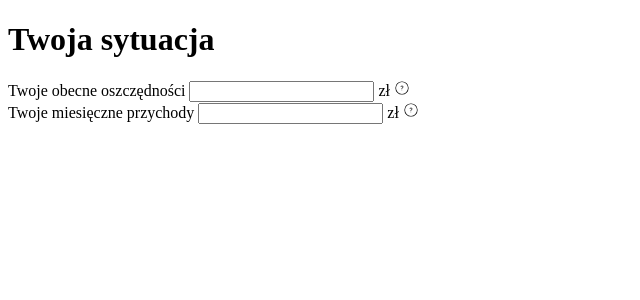
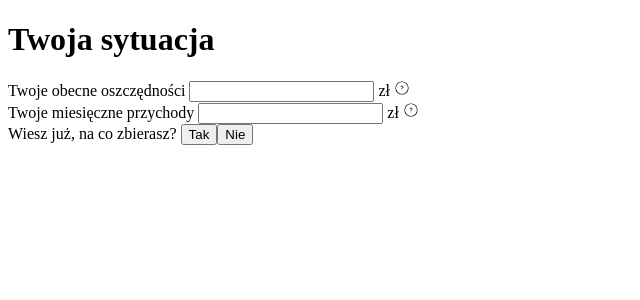
Before and after one commit to malyvsen/hypofin, a React (Create React App) app in the folder frontend/: page / in a window 1280 px wide. Shown: the top 300 px of the page, without its empty margins (0-640 px from the left). Built offline with nearby package versions, Linux system fonts and the light colour scheme.

Commit message:
feature: add goal price input

```diff
--- a/frontend/src/App.js
+++ b/frontend/src/App.js
@@ -5,7 +5,7 @@ function App() {
   const [currentSavings, setCurrentSavings] = useState();
   const [monthlyIncome, setMonthlyIncome] = useState();
   const [goalKnown, setGoalKnown] = useState();
-  const [goalCost, setGoalCost] = useState();
+  const [goalPrice, setGoalPrice] = useState();
   return (
     <div className="App">
       <SituationPage
@@ -13,6 +13,10 @@ function App() {
         setCurrentSavings={setCurrentSavings}
         monthlyIncome={monthlyIncome}
         setMonthlyIncome={setMonthlyIncome}
+        goalKnown={goalKnown}
+        setGoalKnown={setGoalKnown}
+        goalPrice={goalPrice}
+        setGoalPrice={setGoalPrice}
       ></SituationPage>
     </div>
   );
--- a/frontend/src/MoneyInput.js
+++ b/frontend/src/MoneyInput.js
@@ -11,7 +11,7 @@ function MoneyInput({ title, help, value, setValue }) {
         min={0}
         step={1000}
         value={value === undefined ? "" : value}
-        onChange={(e) => setValue(e.target.value)}
+        onChange={(e) => setValue(parseInt(e.target.value))}
       />{" "}
       zł{" "}
       {help === undefined ? (
--- a/frontend/src/SituationPage.js
+++ b/frontend/src/SituationPage.js
@@ -5,6 +5,10 @@ function SituationPage({
   setCurrentSavings,
   monthlyIncome,
   setMonthlyIncome,
+  goalKnown,
+  setGoalKnown,
+  goalPrice,
+  setGoalPrice,
 }) {
   return (
     <div className="Page">
@@ -21,6 +25,27 @@ function SituationPage({
         value={monthlyIncome}
         setValue={setMonthlyIncome}
       />
+      <div>
+        Wiesz już, na co zbierasz?{" "}
+        <button type="button" onClick={() => setGoalKnown(true)}>
+          {goalKnown === true ? <b>Tak</b> : "Tak"}
+        </button>
+        <button type="button" onClick={() => setGoalKnown(false)}>
+          {goalKnown === false ? <b>Nie</b> : "Nie"}
+        </button>
+      </div>
+      {goalKnown === true ? (
+        <MoneyInput
+          title="Ile to kosztuje?"
+          help="Orientacyjna cena twojego celu. Jeśli nie jesteś w ogóle w stanie jej określić, zaznacz, że cel nie jest ci znany."
+          value={goalPrice}
+          setValue={setGoalPrice}
+        ></MoneyInput>
+      ) : goalKnown === false ? (
+        "Bez obaw! Wciąż jesteśmy w stanie ci pomóc."
+      ) : (
+        <></>
+      )}
     </div>
   );
 }
```
